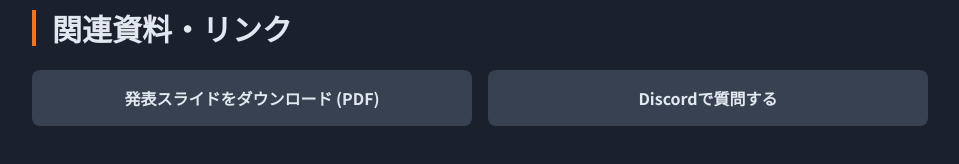
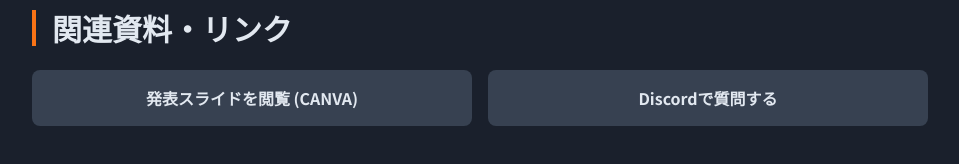
Before and after one commit to NouJouJin/agricultute-ai-hackathon, a plain HTML site: page farmers/toyama.html in a window 1280 px wide. Shown: the part 1684-1848 px from the top of the page, without its empty margins (160-1119 px from the left). Drawn offline with nearby package versions, Linux system fonts and the light colour scheme.

Commit message:
Update toyama.html

```diff
--- a/farmers/toyama.html
+++ b/farmers/toyama.html
@@ -106,7 +106,7 @@
             <section>
                 <h2 class="text-2xl md:text-3xl font-bold mb-6 border-l-4 border-orange-500 pl-4">関連資料・リンク</h2>
                 <div class="grid md:grid-cols-2 gap-4">
-                    <a href="#" class="block bg-gray-700 p-4 rounded-lg text-center font-bold hover:bg-gray-600 transition-colors">発表スライドをダウンロード (PDF)</a>
+                    <a href="https://www.canva.com/design/DAGthInbWuA/pIQht62zQ6YNsBhA2cWAUQ/view" class="block bg-gray-700 p-4 rounded-lg text-center font-bold hover:bg-gray-600 transition-colors">発表スライドを閲覧 (CANVA)</a>
                     <a href="https://discord.gg/hyw3AkKa8e" target="_blank" class="block bg-gray-700 p-4 rounded-lg text-center font-bold hover:bg-gray-600 transition-colors">Discordで質問する</a>
                 </div>
             </section>
```
